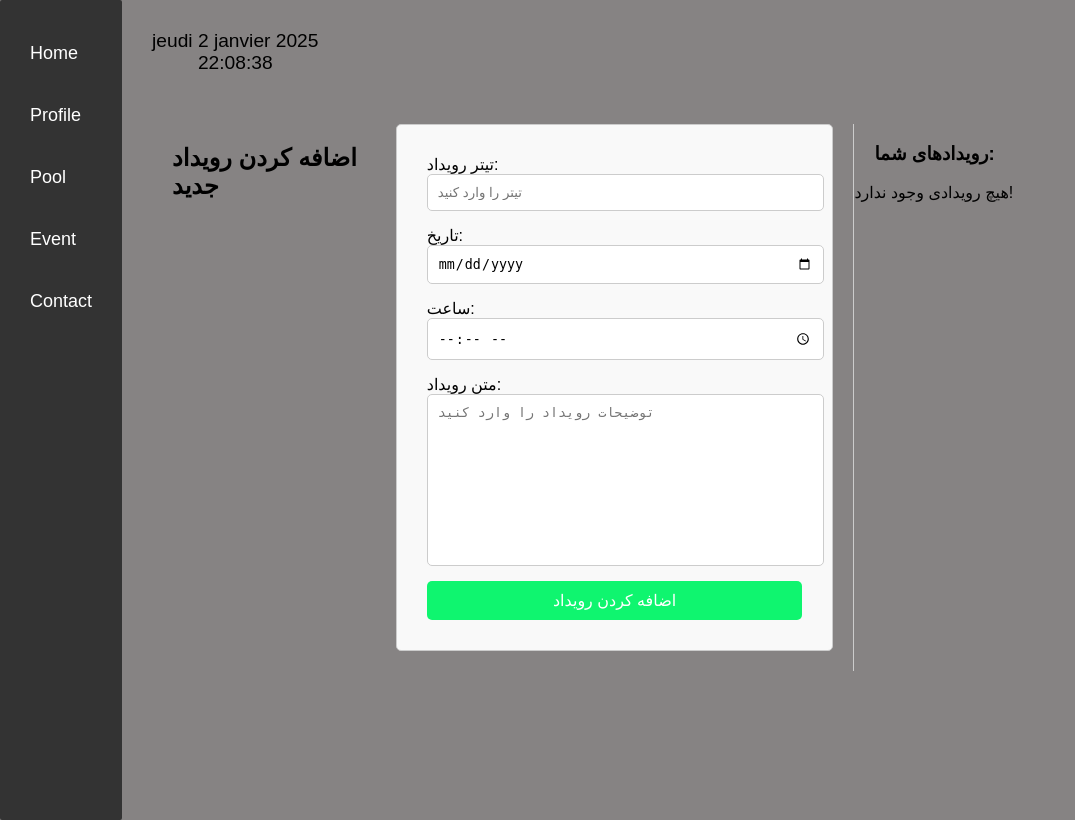
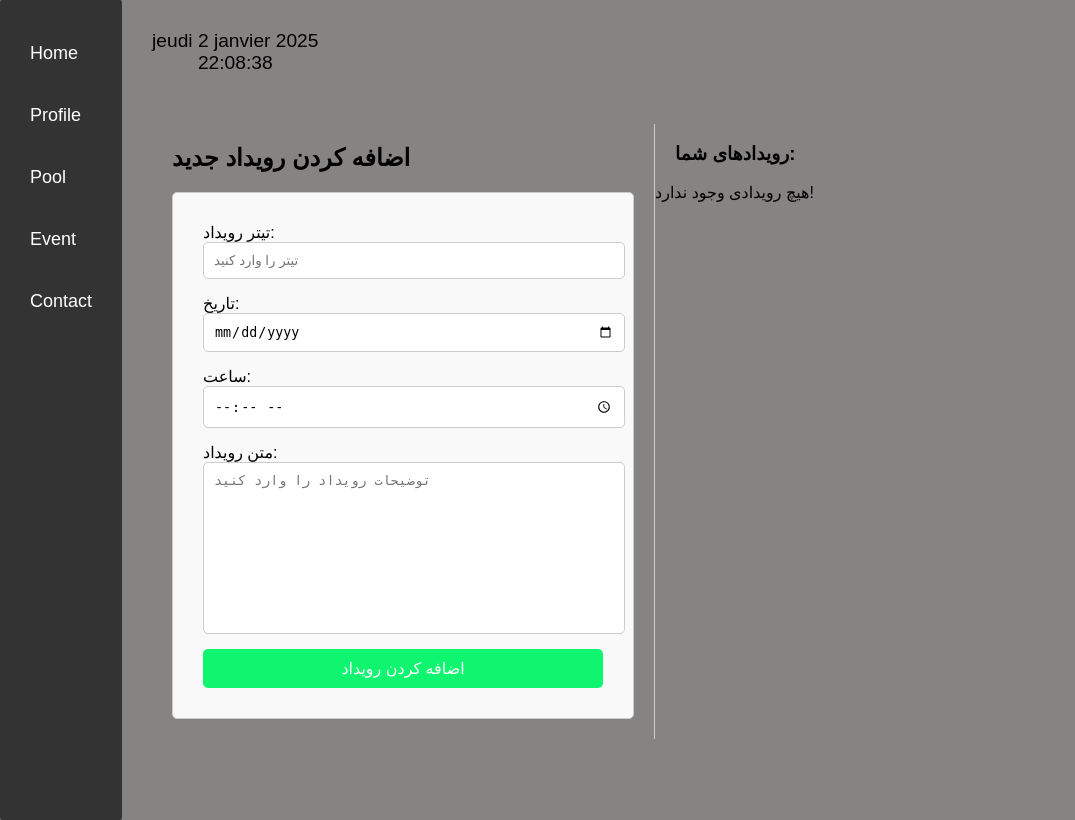
Before and after one commit to HoomanGhomashi/Tododep, a PHP site: page /task.html in a window 1280 px wide. Shown: the part 57-877 px from the top of the page, without its empty margins (0-1075 px from the left). Run offline with PHP 8.4, Linux system fonts and the light colour scheme.

Commit message:
Modifier la place des titre

```diff
--- a/task.css
+++ b/task.css
@@ -20,7 +20,9 @@ body {
     margin: 50px;
 
 }
-
+.add_event{
+    display: block;
+}
 .date-time {
     width: fit-content;
     margin: 30px;
--- a/task.html
+++ b/task.html
@@ -40,10 +40,9 @@
             </div>
             <div class="two-part">
 
+                <div class="add_event">
                     <h2 class="form-title">اضافه کردن رویداد جدید</h2>
-
                     <div class="event-creator">
-
                         <label for="event-title">تیتر رویداد:</label>
                         <input type="text" id="event-title" placeholder="تیتر را وارد کنید">
 
@@ -57,6 +56,7 @@
                         <textarea id="event-description" placeholder="توضیحات رویداد را وارد کنید"></textarea>
 
                         <button id="add-event-btn">اضافه کردن رویداد</button>
+                    </div>
                 </div>
                 <div class="event-list">
                     <h3>رویدادهای شما:</h3>
```
Lines whose indentation alone changed are shown as unchanged.
